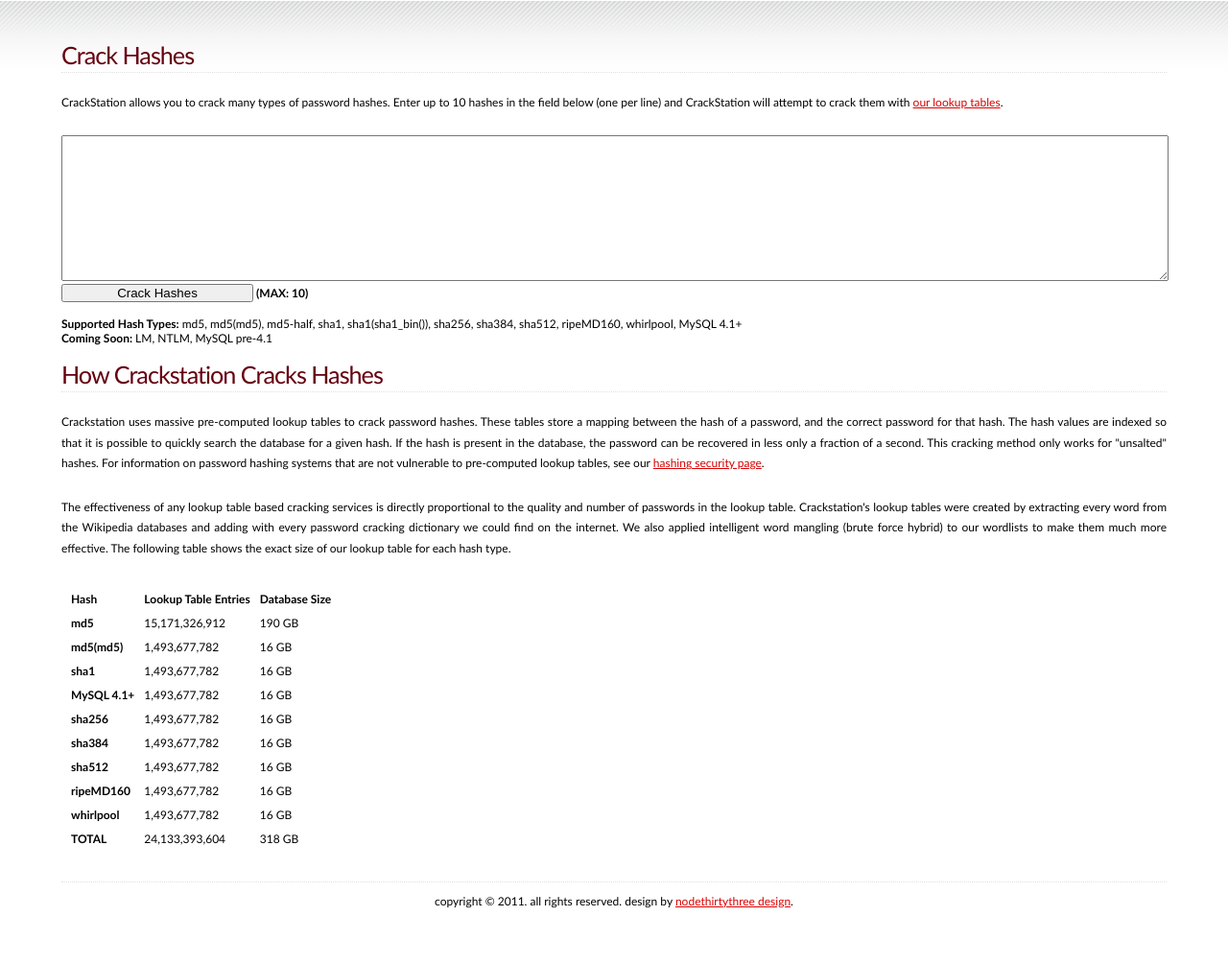
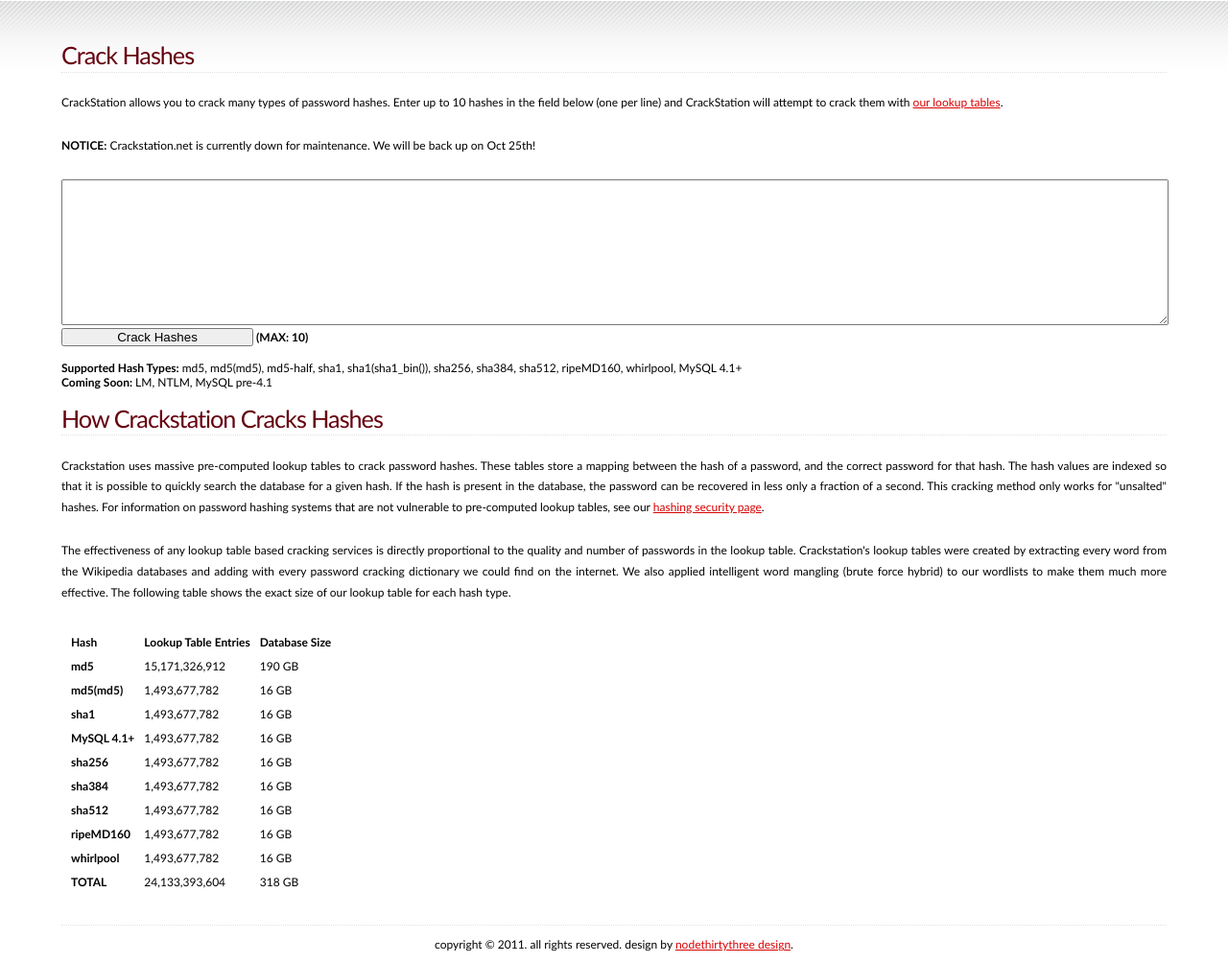
Before and after one commit to defuse/crackstation, a PHP site: page / in a window 1280 px wide. Shown: the part 80-1084 px from the top of the page at 96% size. Before the commit the page ends 1027 px from the top, so only its background shows below. Run offline with PHP 8.4, Linux system fonts and the light colour scheme.

Commit message:
added downtime notice to crackstation

```diff
--- a/src/index.php
+++ b/src/index.php
@@ -125,6 +125,7 @@
 				<p>
 				CrackStation allows you to crack many types of password hashes. Enter up to 10 hashes in the field below (one per line) and CrackStation will attempt to crack them with <a href="#cracking-hashes">our lookup tables</a>.
 				</p>
+                <p><strong>NOTICE:</strong> Crackstation.net is currently down for maintenance. We will be back up on Oct 25th!</p>
 				<form action="index.php" method="post">
 				<textarea style="width: 100%;" rows=10 name="hashes" ><?php if(isset($_POST['hashes'])) echo htmlspecialchars($_POST['hashes'], ENT_QUOTES); ?></textarea><br />
 				<input type="submit" name="crack" value="Crack Hashes" style="width: 200px;" /> <b>(MAX: 10)</b>
```
